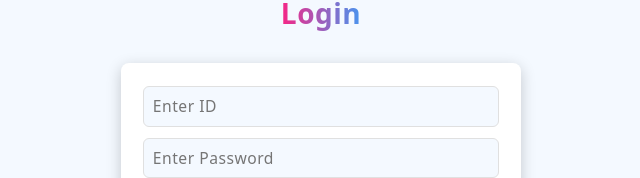
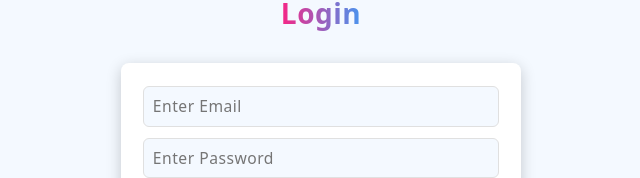
Before and after one commit to CKmellow/Hustle-Baze, a React (Create React App) app in the folder hustle-base/: page / in a window 1280 px wide. Shown: the part 299-477 px from the top of the page, without its empty margins (319-959 px from the left). Built offline with nearby package versions, Linux system fonts and the light colour scheme; a web font is replaced by a local one.

Commit message:
LogIn to accept email and password credentials

```diff
--- a/hustle-base/src/components/LoginPage.jsx
+++ b/hustle-base/src/components/LoginPage.jsx
@@ -4,7 +4,7 @@ import './LoginPage.css';
 import { toast } from 'sonner';
 
 const LoginPage = () => {
-  const [_id, setId] = useState('');
+   const [email, setEmail] = useState('');
   const [password, setPassword] = useState('');
   const [errorMessage, setErrorMessage] = useState('');
   const [isLogin, setIsLogin] = useState(true); // Toggle between login and signup
@@ -21,7 +21,7 @@ const LoginPage = () => {
   // Handle Login
   const handleLogin = async (e) => {
     e.preventDefault();
-    const loginData = { _id, password };
+    const loginData = {email, password };
 
     try {
       const response = await fetch('http://localhost:5000/login', {
@@ -124,11 +124,11 @@ const LoginPage = () => {
       <h2>{isLogin ? 'Login' : 'Signup'}</h2>
       {isLogin ? (
         <form onSubmit={handleLogin}>
-          <input
-            type="text"
-            value={_id}
-            onChange={(e) => setId(e.target.value)}
-            placeholder="Enter ID"
+         <input
+            type="email"
+            value={email}
+            onChange={(e) => setEmail(e.target.value)}
+            placeholder="Enter Email"
             required
           />
           <input
--- a/hustle-base/src/components/studview/StudentDash.jsx
+++ b/hustle-base/src/components/studview/StudentDash.jsx
@@ -29,6 +29,7 @@ const StudentDash = () => {
     const fetchDashboardData = async () => {
       try {
         setLoading(true);
+
         const response = await axios.get(
           `http://localhost:5000/api/student/${studentID}/application-status-counts`,
           {
```
Also changed, not shown: hustle-base/src/server.js (+4 -3 lines).
